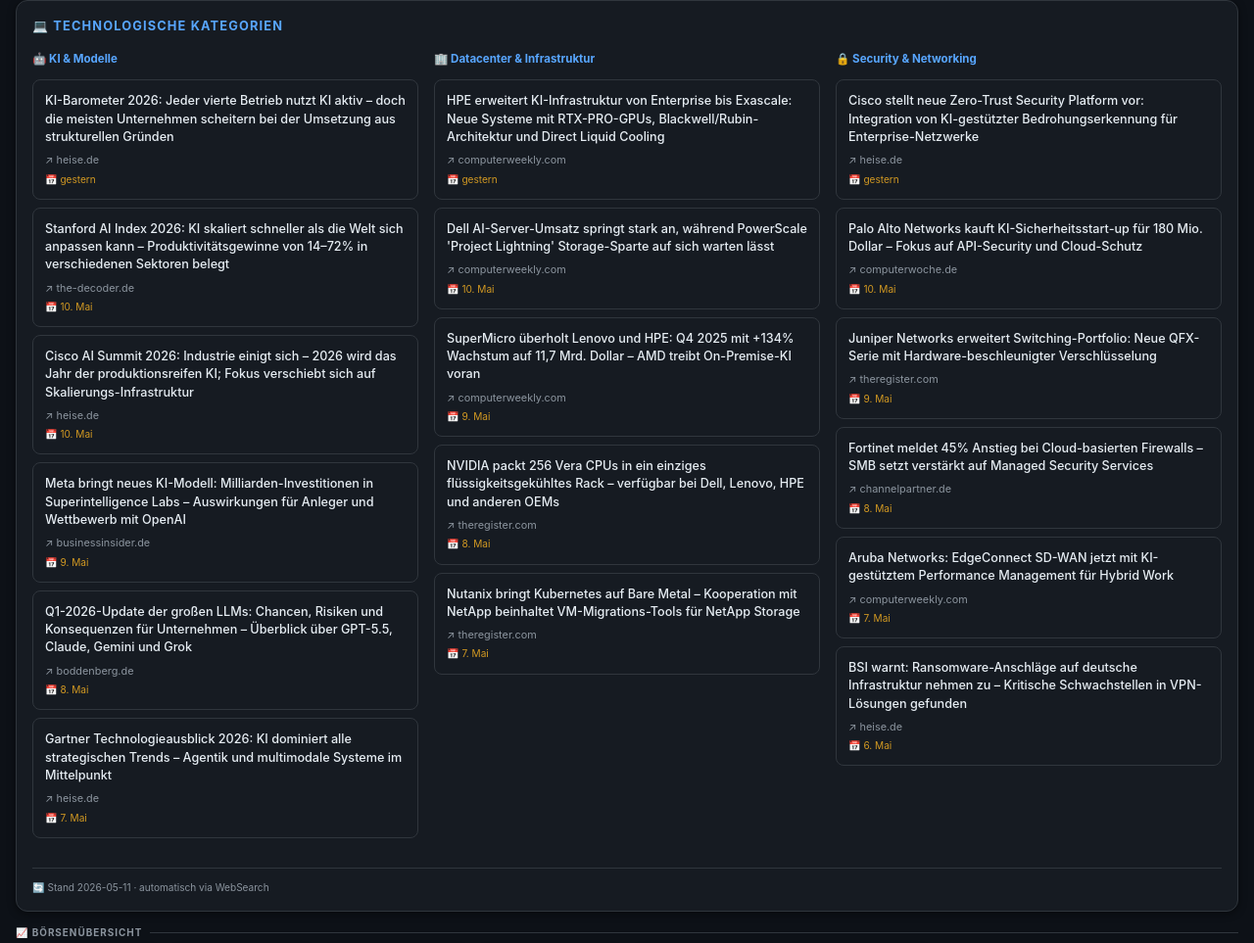
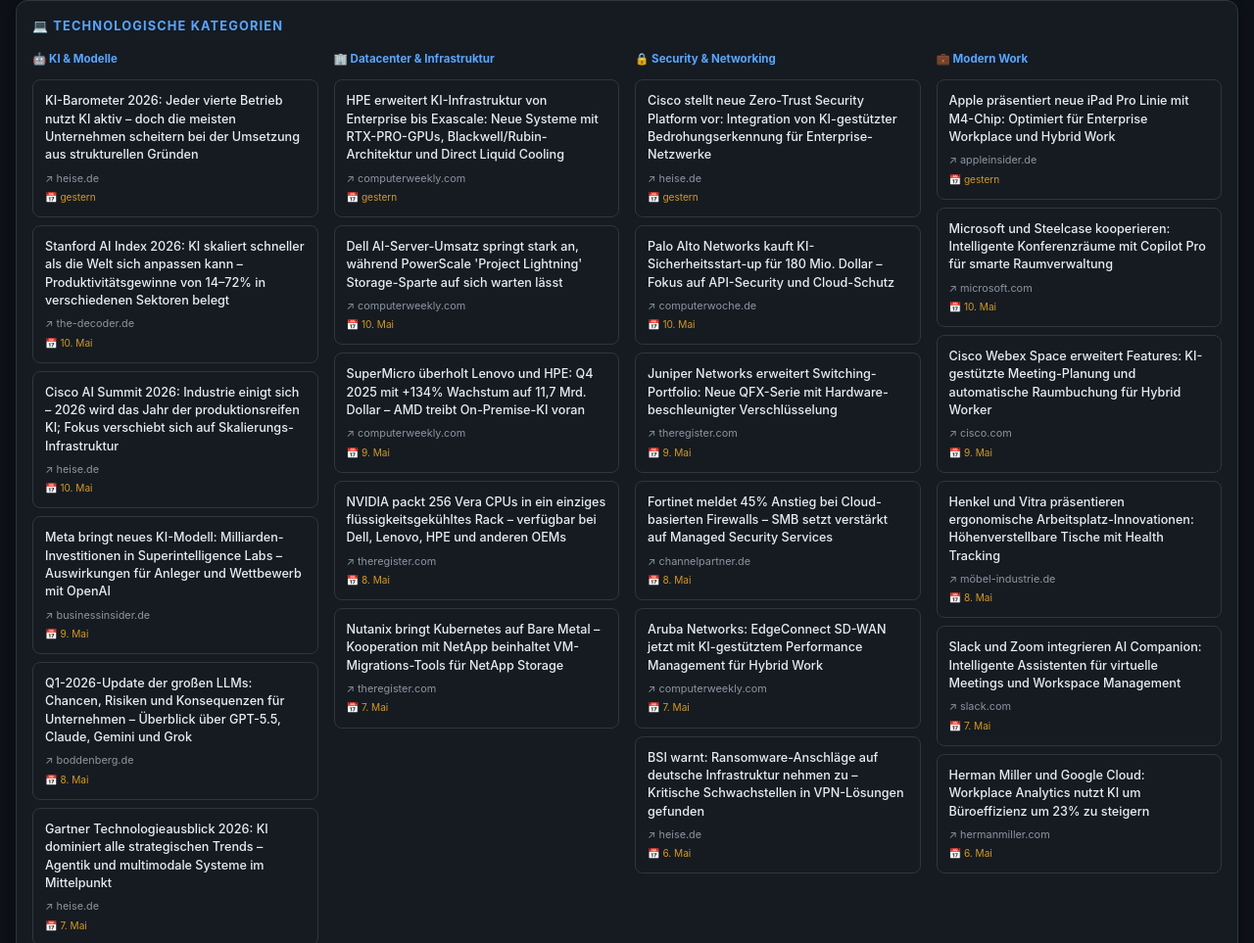
Before and after one commit to Daniel450D/morning-briefing, a plain HTML site: page index.html in a window 1280 px wide. Shown: the part 660-1623 px from the top of the page at 98% size. Drawn offline with nearby package versions, Linux system fonts and the light colour scheme.

Commit message:
Add Modern Work category with Apple, workplace solutions, and office tech news

```diff
--- a/index.html
+++ b/index.html
@@ -155,6 +155,18 @@ const NEWS_DATA = {
           {"date":"2026-05-07","text": "Aruba Networks: EdgeConnect SD-WAN jetzt mit KI-gestütztem Performance Management für Hybrid Work", "source": "computerweekly.com", "url": "https://www.computerweekly.com/aruba-edgeconnect"},
           {"date":"2026-05-06","text": "BSI warnt: Ransomware-Anschläge auf deutsche Infrastruktur nehmen zu – Kritische Schwachstellen in VPN-Lösungen gefunden", "source": "heise.de", "url": "https://www.heise.de/news/bsi-ransomware-2026"}
         ]
+      },
+      {
+        "key": "modernwork",
+        "title": "💼 Modern Work",
+        "items": [
+          {"date":"2026-05-11","text": "Apple präsentiert neue iPad Pro Linie mit M4-Chip: Optimiert für Enterprise Workplace und Hybrid Work", "source": "appleinsider.de", "url": "https://appleinsider.de/artikel/apple-ipad-pro-2026"},
+          {"date":"2026-05-10","text": "Microsoft und Steelcase kooperieren: Intelligente Konferenzräume mit Copilot Pro für smarte Raumverwaltung", "source": "microsoft.com", "url": "https://microsoft.com/workplace"},
+          {"date":"2026-05-09","text": "Cisco Webex Space erweitert Features: KI-gestützte Meeting-Planung und automatische Raumbuchung für Hybrid Worker", "source": "cisco.com", "url": "https://www.cisco.com/c/de_de/products/collaboration/webex/index.html"},
+          {"date":"2026-05-08","text": "Henkel und Vitra präsentieren ergonomische Arbeitsplatz-Innovationen: Höhenverstellbare Tische mit Health Tracking", "source": "möbel-industrie.de", "url": "https://moebel-industrie.de"},
+          {"date":"2026-05-07","text": "Slack und Zoom integrieren AI Companion: Intelligente Assistenten für virtuelle Meetings und Workspace Management", "source": "slack.com", "url": "https://slack.com/de/features"},
+          {"date":"2026-05-06","text": "Herman Miller und Google Cloud: Workplace Analytics nutzt KI um Büroeffizienz um 23% zu steigern", "source": "hermanmiller.com", "url": "https://www.hermanmiller.com/"}
+        ]
       }
     ]
   }
@@ -251,7 +263,7 @@ function renderTechnologyNews() {
   const container = document.getElementById('tech-categories');
 
   container.innerHTML = `
-    <div style="display:grid; grid-template-columns:repeat(3,1fr); gap:16px">
+    <div style="display:grid; grid-template-columns:repeat(auto-fit, minmax(280px, 1fr)); gap:16px">
       ${tech.subcategories.map(sub =>
         `<div>
           <div style="font-size:.72rem; font-weight:700; color:var(--accent); margin-bottom:12px">${sub.title}</div>
```
